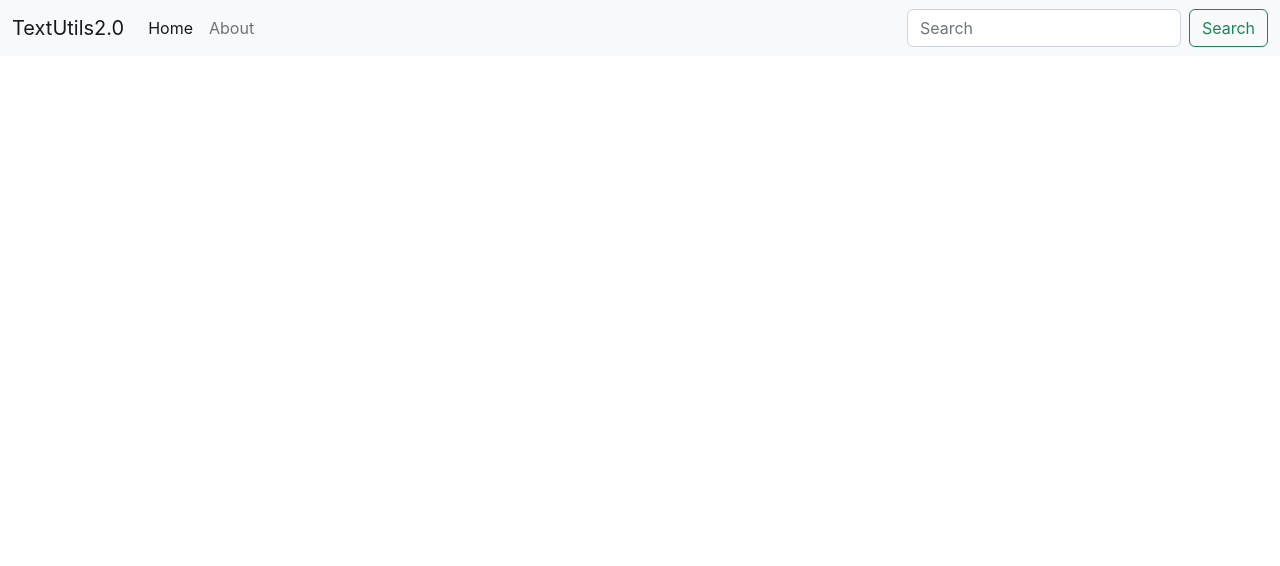
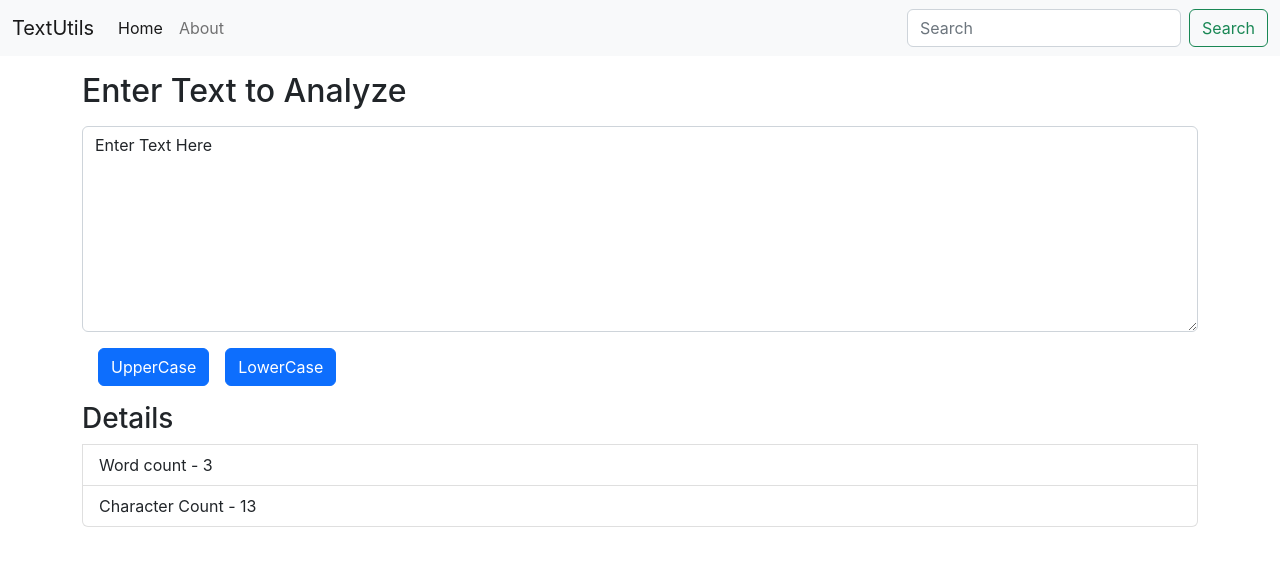
Before and after one commit to saranyamaity2000/react-text-utils, a React (Create React App) app: page / in a window 1280 px wide. Shown: the top 566 px of the page. Built offline with nearby package versions, Linux system fonts and the light colour scheme.

Commit message:
Upto building up textUtil functionality , adding event handlers and little extra features

```diff
--- a/src/App.js
+++ b/src/App.js
@@ -1,10 +1,14 @@
 import './App.css';
 import Navbar from './components/Navbar';
+import TextForm from './components/TextForm';
 
 function App() { // closing tag is necessary in JSX HTML!
   return (
     <>
-    <Navbar title="TextUtils2.0"/>
+      <Navbar title="TextUtils" />
+      <div className="container my-3">
+        <TextForm heading="Enter Text to Analyze" />
+      </div>
     </>
   );
 }
--- /dev/null
+++ b/src/components/TextForm.js
@@ -0,0 +1,36 @@
+import React, { useState } from 'react'
+
+export default function TextForm(props) {
+    const upperClickHandler = () => setText(text.toUpperCase());
+    const lowerClickHandler = () => setText(text.toLowerCase());
+    const getDetails = text => {
+        let wc = 0, cc = 0;
+        for (let word of text.split(" ")) {
+            if (word.length > 0) {
+                wc++;
+                cc += word.length;
+            }
+        }
+        return [wc, cc];
+    };
+    const onChangeHandler = section => setText(section.target.value);
+
+    const [text, setText] = useState("Enter Text Here"); // means have to update text using setText
+    let [wordCount, charCount] = getDetails(text);
+
+    return (
+        <div>
+            <div className="mb-3">
+                <label htmlFor="textBox" className="form-label"><h2>{props.heading}</h2></label>
+                <textarea className="form-control" id="textBox" rows="8" value={text} onChange={onChangeHandler}></textarea>
+            </div>
+            <button className="btn btn-primary mx-3" onClick={upperClickHandler}>UpperCase</button>
+            <button className="btn btn-primary" onClick={lowerClickHandler}>LowerCase</button>
+            <ul className="list-group my-3">
+                <h3>Details</h3>
+                <li className="list-group-item">Word count - {wordCount}</li>
+                <li className="list-group-item">Character Count - {charCount}</li>
+            </ul>
+        </div>
+    )
+}
```
